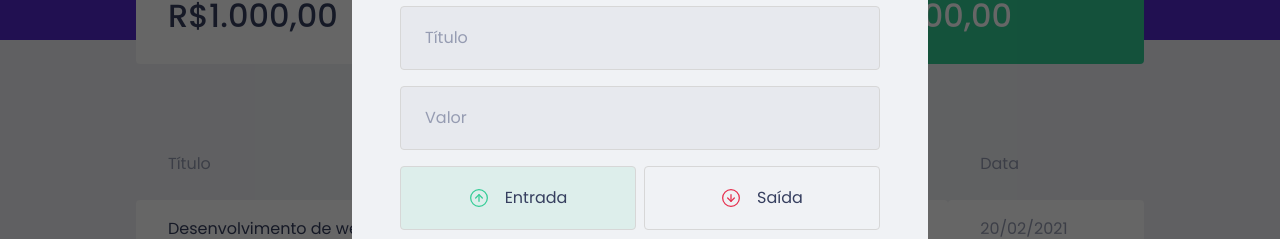
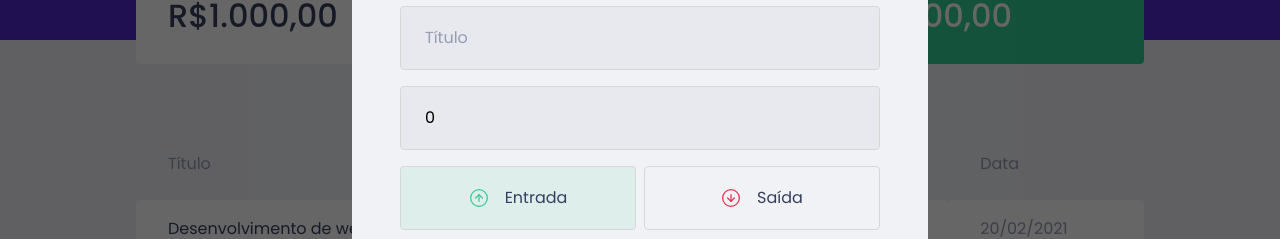
Before and after one commit to renanvzd/ignite-ch2-dtmoney, a React (Create React App) app: page / in a window 1280 px wide. Both pictures are taken after a click on the button "Nova transação". Shown: the part 232-471 px from the top of the page. Built offline with nearby package versions, Linux system fonts and the light colour scheme; no server answers; what miragejs would draw is missing.

Commit message:
Salvando dados do Form

```diff
--- a/src/Components/NewTransactionModal/index.tsx
+++ b/src/Components/NewTransactionModal/index.tsx
@@ -1,9 +1,9 @@
+import { FormEvent, useState } from 'react';
 import Modal from 'react-modal';
 import incomeImg from '../../assets/income.svg';
 import outcomeImg from '../../assets/outcome.svg';
 import closeImg from '../../assets/close.svg';
 import { Container, TransactionTypeContainer, RadioBox } from './styles';
-import { useState } from 'react';
 
 Modal.setAppElement('#root');
 
@@ -13,7 +13,21 @@
 }
 
 export function NewTransactionModal({ isOpen, onRequestClose}: NewTransactionModalProps) {
+  const[title, setTitle] = useState('');
+  const [value, setValue] = useState(0);
+  const [category, setCategory] = useState('')
   const [type, setType] = useState('deposit');
+
+  function handleCreateNewTransaction(event: FormEvent) {
+    event.preventDefault()
+
+    console.log({
+      title,
+      value,
+      category,
+      type,
+    })
+  }
 
   return (
     <Modal
@@ -30,14 +44,18 @@
       <img src={closeImg} alt="Fechar modal" />
     </button>
 
-   <Container>
+   <Container onSubmit={handleCreateNewTransaction}>
     <h2>Cadastrar transação</h2>
     <input
       placeholder="Título"
+      value={title}
+      onChange={event => setTitle(event.target.value)}
     />
     <input
       type="number"
       placeholder="Valor"
+      value={value}
+      onChange={event => setValue(Number(event.target.value))}
     />
 
     <TransactionTypeContainer>
@@ -63,6 +81,8 @@
 
     <input
       placeholder="Categoria"
+      value={category}
+      onChange={event => setCategory(event.target.value)}
     />
     <button type="submit">
       Cadastrar
```
